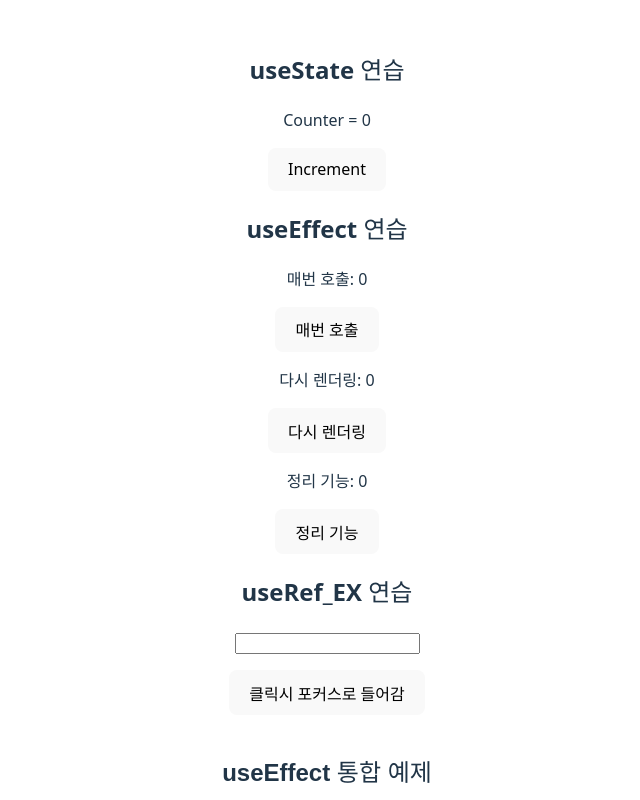
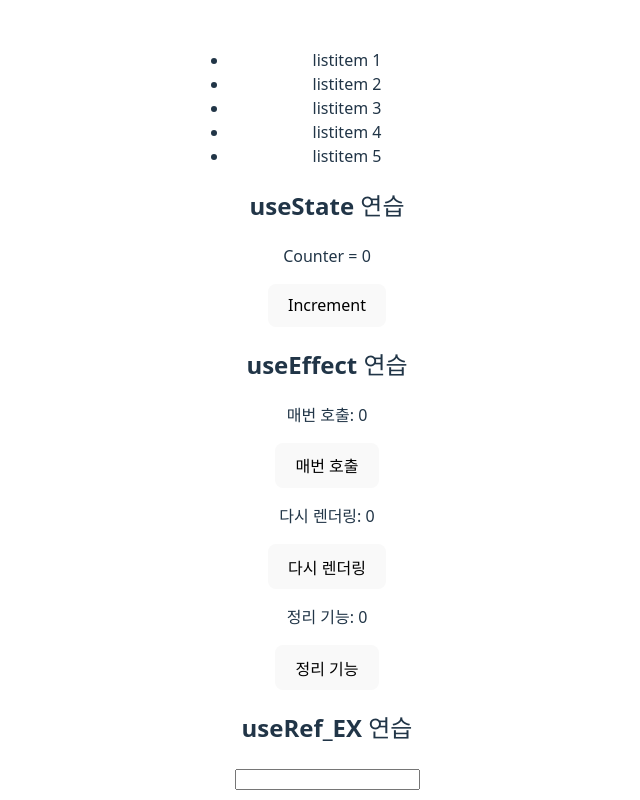
Before and after one commit to doomout/SpringBoot3_React, a React (Vite) app in the folder React/myapp/: page / in a window 1280 px wide. Shown: the top 800 px of the page, without its empty margins (313-953 px from the left). Built offline with nearby package versions, Linux system fonts and the light colour scheme; no server answers.

Commit message:
map로 목록 만들기

```diff
--- a/React/myapp/src/App.jsx
+++ b/React/myapp/src/App.jsx
@@ -6,6 +6,7 @@
 import UseEffectExamples from "./UseEffectExamples";
 import AuthContext from './AuthContext';
 import MyComponent from './MyComponent';
+import MyList from './MyList';
 
 function App() {
   // 사용자 인증하고 사용자 명을 가져온다.
@@ -13,6 +14,7 @@
 
   return (
   <div>
+    <MyList />
     <h2>useState 연습</h2>
     <Counter />
     <h2>useEffect 연습</h2>
--- /dev/null
+++ b/React/myapp/src/MyList.jsx
@@ -0,0 +1,16 @@
+import React from "react";
+
+function MyList() {
+    const data = [1,2,3,4,5];
+    return (
+        <>
+        <ul>
+            {
+                data.map((number) => <li>listitem {number}</li>)
+            }
+        </ul>
+        </>
+    );
+};
+
+export default MyList;
```
